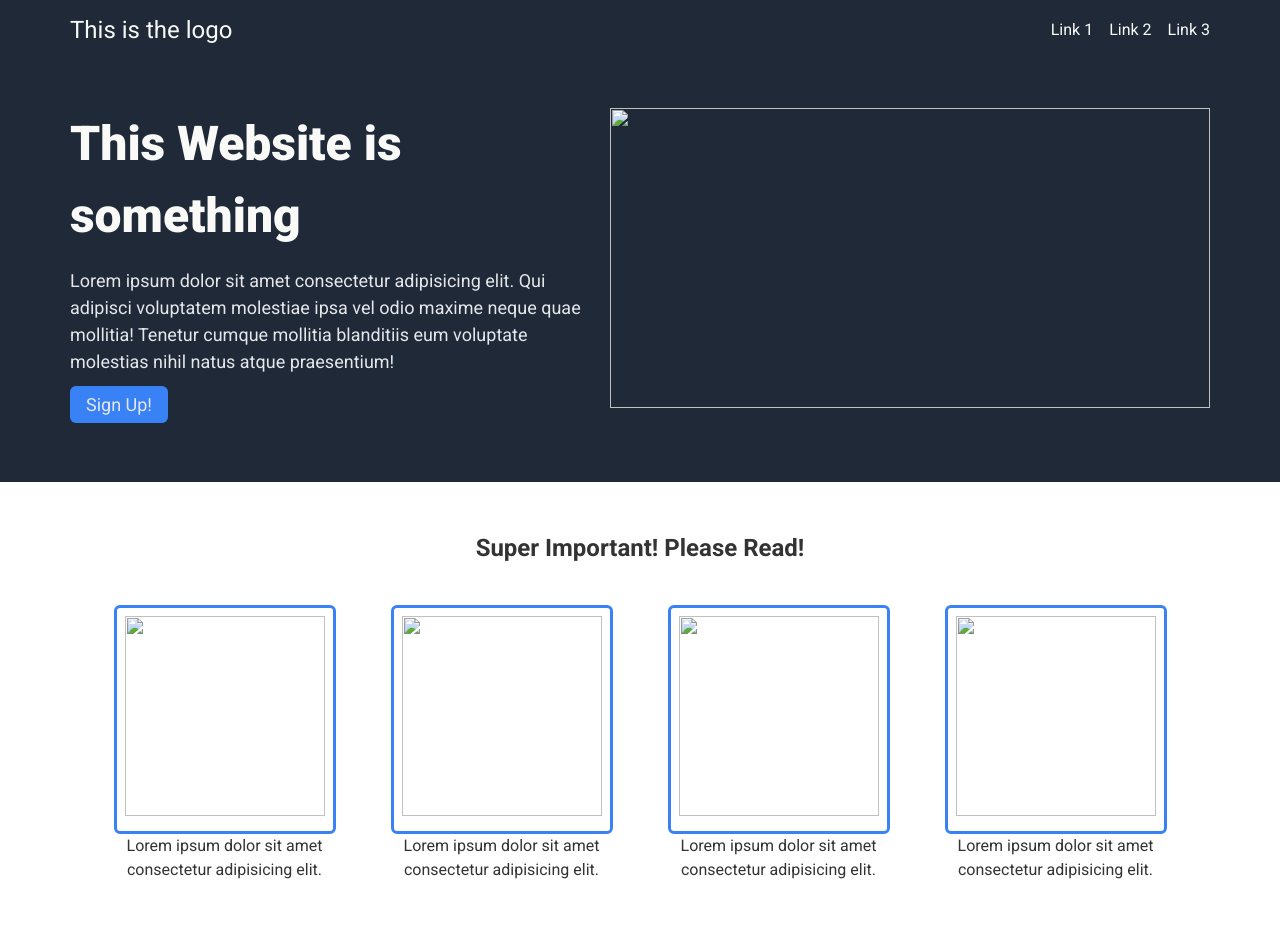
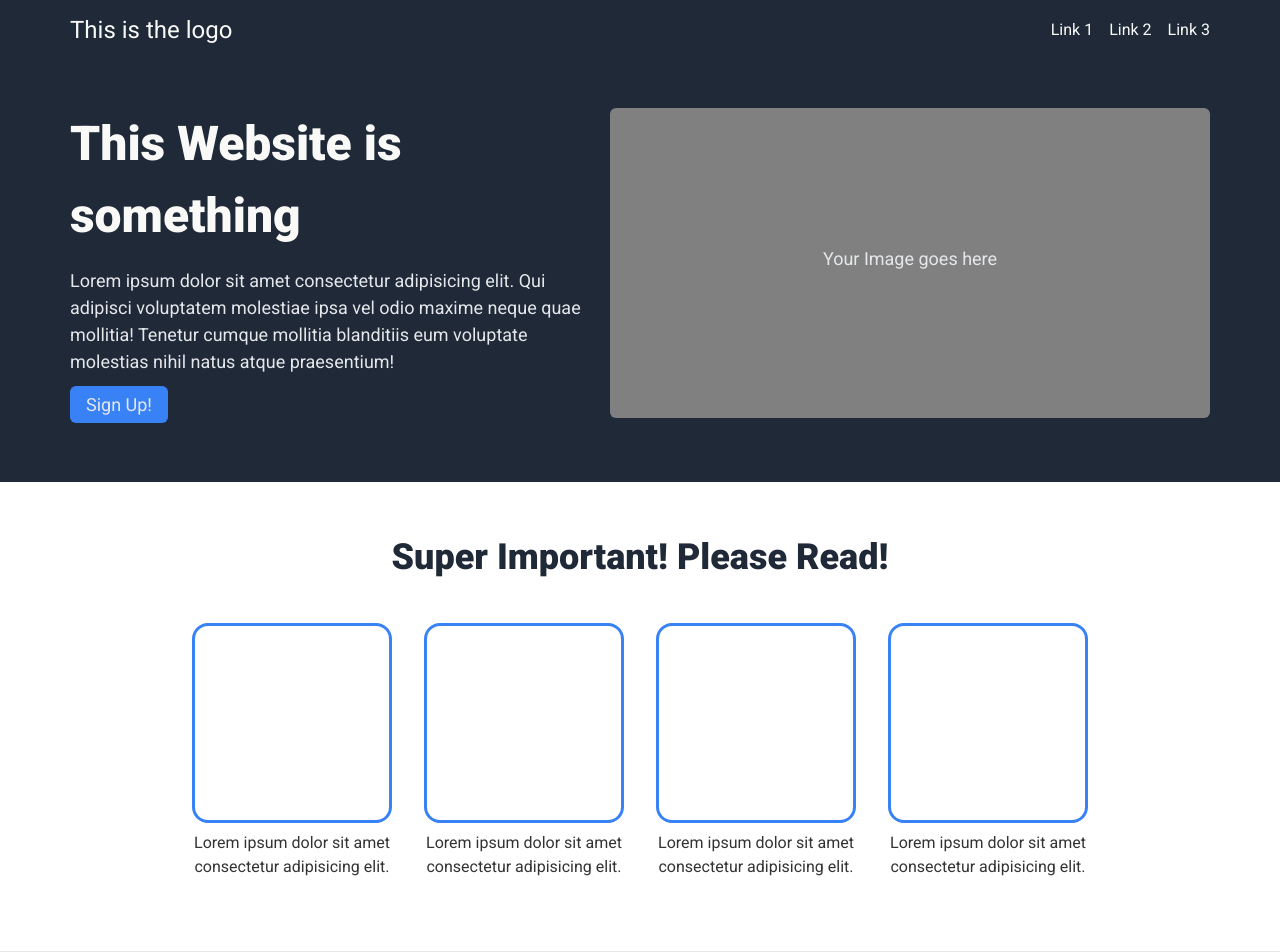
Before and after one commit to malautomedonte/landing_page, a plain HTML site: page index.html in a window 1280 px wide. Shown: the top 952 px of the page. Drawn offline with Linux system fonts and the light colour scheme.

Commit message:
Fix boxes section, center text below them, fix footer font size and weight

```diff
--- a/index.html
+++ b/index.html
@@ -39,7 +39,13 @@
               <a href="#">Sign Up!</a>
             </div>
           </div>
-          <img src="" alt="" width="600" height="300" />
+          <div class="hero-image">
+            <div id="hero-img">
+              <div class="placeholder-text">
+                <p>Your Image goes here</p>
+              </div>
+            </div>
+          </div>
         </div>
       </header>
     </div>
@@ -52,30 +58,38 @@
         <div class="cards">
           <div class="card">
             <div class="card-content">
-              <img src="" alt="" width="200px" height="200px" />
+              <img src="" alt="" />
             </div>
-            <p>Lorem ipsum dolor sit amet consectetur adipisicing elit.</p>
+            <div class="text">
+              Lorem ipsum dolor sit amet consectetur adipisicing elit.
+            </div>
           </div>
 
           <div class="card">
             <div class="card-content">
-              <img src="" alt="" width="200px" height="200px" />
+              <img src="" alt="" />
             </div>
-            <p>Lorem ipsum dolor sit amet consectetur adipisicing elit.</p>
+            <div class="text">
+              Lorem ipsum dolor sit amet consectetur adipisicing elit.
+            </div>
           </div>
 
           <div class="card">
             <div class="card-content">
-              <img src="" alt="" width="200px" height="200px" />
+              <img src="" alt="" />
             </div>
-            <p>Lorem ipsum dolor sit amet consectetur adipisicing elit.</p>
+            <div class="text">
+              Lorem ipsum dolor sit amet consectetur adipisicing elit.
+            </div>
           </div>
 
           <div class="card">
             <div class="card-content">
-              <img src="" alt="" width="200px" height="200px" />
+              <img src="" alt="" />
             </div>
-            <p>Lorem ipsum dolor sit amet consectetur adipisicing elit.</p>
+            <div class="text">
+              Lorem ipsum dolor sit amet consectetur adipisicing elit.
+            </div>
           </div>
         </div>
       </div>
@@ -104,14 +118,14 @@
           </p>
         </div>
         <div class="btn-signup-infobox">
-          <a href="#">Click this mofo</a>
+          <a href="#">Check this out!</a>
         </div>
       </div>
     </section>
 
     <footer>
       <div class="footer-container">
-        <h2>Copyright Bob Industries 2024</h2>
+        <h2>&copy Copyright Bob Industries 2024</h2>
       </div>
     </footer>
   </body>
--- a/styles.css
+++ b/styles.css
@@ -91,8 +91,33 @@ h1 {
   padding: 8px 16px;
   border-radius: 6px;
 }
+
+.hero-image {
+  background: grey;
+  border-radius: 6px;
+}
+
+#hero-img {
+  width: 600px;
+  height: 300px;
+  display: flex;
+  justify-content: center;
+  align-items: center;
+}
+
+.placeholder-text {
+  margin: 0;
+}
+
+.boxes h1 {
+  font-size: 36px;
+  font-weight: 900;
+  color: #1f2937;
+}
+
 .boxes {
   margin: 48px 0;
+  display: flex;
 }
 
 .boxes .container {
@@ -100,11 +125,15 @@ h1 {
   flex-direction: column;
   justify-content: center;
   align-items: center;
+  max-height: fit-content;
+  max-width: fit-content;
+  text-align: center;
 }
 
 .cards {
   display: flex;
-  gap: 16px;
+  flex-wrap: wrap;
+  gap: 32px;
   padding: 24px;
 }
 
@@ -112,13 +141,22 @@ h1 {
   display: flex;
   flex-direction: column;
   align-items: center;
-  text-align: center;
+}
+
+.text {
+  margin-top: 8px;
+  max-width: 200px;
+  display: flex;
+  justify-content: center;
+  flex-wrap: wrap;
 }
 
 .card-content {
   border: 3px solid #3882f6;
-  border-radius: 6px;
+  border-radius: 16px;
   padding: 8px;
+  height: 200px;
+  width: 200px;
 }
 
 .inspirational-quote {
@@ -169,6 +207,8 @@ footer {
   color: #f9faf8;
   background: #1f2937;
   height: 60px;
+  font-size: 12px;
+  font-weight: 200;
 }
 
 .footer-container {
```
